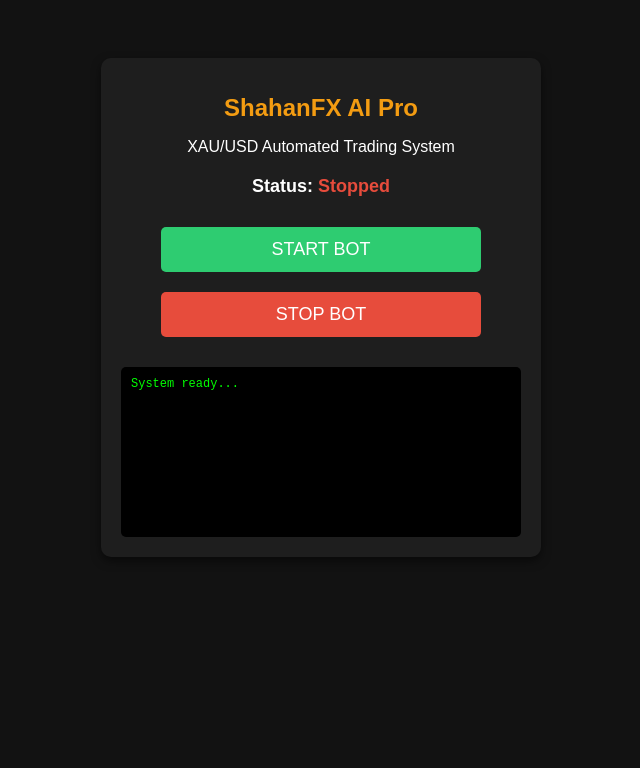
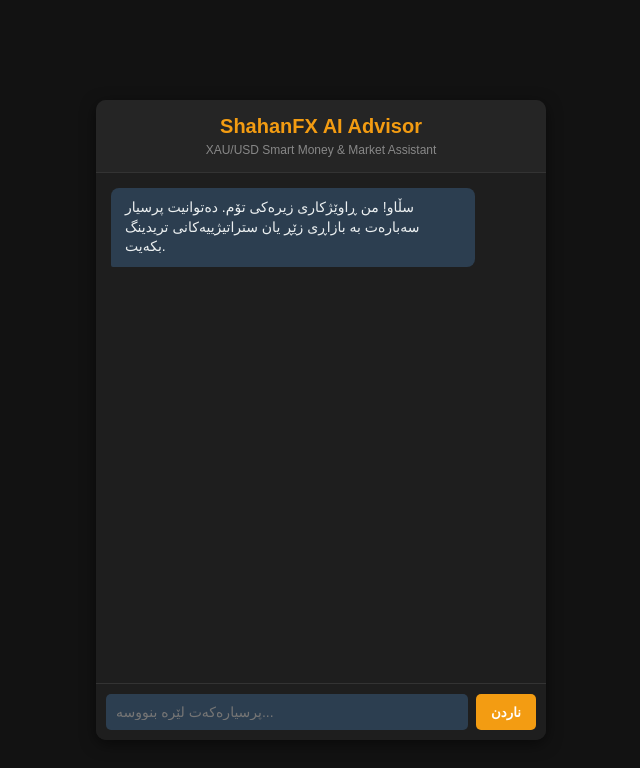
Before and after one commit to tradingshahan-sys/shahanmeta5, a website: page public/index.html in a window 1280 px wide. Shown: the whole page, without its empty margins (319-959 px from the left). Drawn offline with Linux system fonts and the light colour scheme.

Commit message:
Revamp index.html for ShahanFX AI Advisor chat interface
Updated the title and modified the layout to support a chat interface for the ShahanFX AI Advisor, including styles for chat messages and input.

```diff
--- a/public/index.html
+++ b/public/index.html
@@ -3,53 +3,72 @@
 <head>
     <meta charset="UTF-8">
     <meta name="viewport" content="width=device-width, initial-scale=1.0">
-    <title>ShahanFX AI Pro - Trading Bot</title>
+    <title>ShahanFX AI Advisor</title>
     <style>
-        body { font-family: Arial, sans-serif; background-color: #121212; color: #ffffff; text-align: center; padding: 50px; }
-        .container { max-width: 400px; margin: auto; background: #1e1e1e; padding: 20px; border-radius: 10px; box-shadow: 0 4px 10px rgba(0,0,0,0.5); }
-        h1 { color: #f39c12; font-size: 24px; }
-        .status { font-size: 18px; margin: 20px 0; font-weight: bold; }
-        .running { color: #2ecc71; }
-        .stopped { color: #e74c3c; }
-        button { padding: 12px 25px; font-size: 18px; border: none; border-radius: 5px; cursor: pointer; color: white; margin: 10px; width: 80%; }
-        .btn-start { background-color: #2ecc71; }
-        .btn-stop { background-color: #e74c3c; }
-        #log { margin-top: 20px; background: #000; padding: 10px; text-align: left; font-family: monospace; font-size: 12px; height: 150px; overflow-y: auto; border-radius: 5px; color: #00ff00; }
+        body { font-family: Arial, sans-serif; background-color: #121212; color: #ffffff; margin: 0; padding: 20px; display: flex; justify-content: center; align-items: center; height: 100vh; }
+        .chat-container { width: 100%; max-width: 450px; background: #1e1e1e; border-radius: 10px; box-shadow: 0 4px 15px rgba(0,0,0,0.5); display: flex; flex-direction: column; height: 80vh; overflow: hidden; }
+        .chat-header { background: #252525; padding: 15px; text-align: center; border-bottom: 1px solid #333; }
+        .chat-header h1 { color: #f39c12; font-size: 20px; margin: 0; }
+        .chat-header p { color: #888; font-size: 12px; margin: 5px 0 0 0; }
+        .chat-messages { flex: 1; padding: 15px; overflow-y: auto; display: flex; flex-direction: column; gap: 10px; font-size: 14px; }
+        .message { padding: 10px 14px; border-radius: 8px; max-width: 80%; line-height: 1.4; word-wrap: break-word; }
+        .user-message { background: #2ecc71; color: #fff; align-self: flex-end; border-bottom-right-radius: 2px; }
+        .ai-message { background: #2c3e50; color: #ecf0f1; align-self: flex-start; border-bottom-left-radius: 2px; }
+        .chat-input-area { display: flex; padding: 10px; background: #1e1e1e; border-top: 1px solid #333; }
+        .chat-input-area input { flex: 1; padding: 10px; border: none; border-radius: 5px; background: #2c3e50; color: #fff; font-size: 14px; outline: none; }
+        .chat-input-area button { background: #f39c12; color: #fff; border: none; padding: 10px 15px; margin-left: 8px; border-radius: 5px; cursor: pointer; font-weight: bold; }
+        .chat-input-area button:hover { background: #d68910; }
     </style>
 </head>
 <body>
-    <div class="container">
-        <h1>ShahanFX AI Pro</h1>
-        <p>XAU/USD Automated Trading System</p>
-        <div class="status" id="statusText">Status: <span class="stopped">Stopped</span></div>
-        <button class="btn-start" onclick="startBot()">START BOT</button>
-        <button class="btn-stop" onclick="stopBot()">STOP BOT</button>
-        <div id="log">System ready...</div>
+    <div class="chat-container">
+        <div class="chat-header">
+            <h1>ShahanFX AI Advisor</h1>
+            <p>XAU/USD Smart Money & Market Assistant</p>
+        </div>
+        <div class="chat-messages" id="chatMessages">
+            <div class="message ai-message">سڵاو! من ڕاوێژکاری زیرەکی تۆم. دەتوانیت پرسیار سەبارەت بە بازاڕی زێڕ یان ستراتیژییەکانی تریدینگ بکەیت.</div>
+        </div>
+        <div class="chat-input-area">
+            <input type="text" id="userInput" placeholder="پرسیارەکەت لێرە بنووسە..." onkeypress="handleKeyPress(event)">
+            <button onclick="sendMessage()">ناردن</button>
+        </div>
     </div>
 
     <script>
-        function logMessage(msg) {
-            const logBox = document.getElementById('log');
-            logBox.innerHTML += "<br>" + msg;
-            logBox.scrollTop = logBox.scrollHeight;
+        async function sendMessage() {
+            const inputField = document.getElementById('userInput');
+            const messageText = inputField.value.trim();
+            if (!messageText) return;
+
+            const chatMessages = document.getElementById('chatMessages');
+
+            // زیادکردنی نامەی بەکارهێنەر بۆ ڕوکار
+            chatMessages.innerHTML += `<div class="message user-message">${messageText}</div>`;
+            inputField.value = '';
+            chatMessages.scrollTop = chatMessages.scrollHeight;
+
+            // ناردنی داواکاری بۆ سێرڤەری ترموکس
+            try {
+                const response = await fetch('/api/chat', {
+                    method: 'POST',
+                    headers: { 'Content-Type': 'application/json' },
+                    body: JSON.stringify({ message: messageText })
+                });
+                const data = await response.json();
+
+                const reply = data.reply || data.analysis || "وەڵامێک نەدۆزراوەتەوە.";
+                chatMessages.innerHTML += `<div class="message ai-message">${reply}</div>`;
+            } catch (err) {
+                chatMessages.innerHTML += `<div class="message ai-message" style="color: #e74c3c;">[هەڵە] ناتوانرێت پەیوەندی بە سێرڤەرەوە بکرێت.</div>`;
+            }
+            chatMessages.scrollTop = chatMessages.scrollHeight;
         }
 
-        async function startBot() {
-            document.getElementById('statusText').innerHTML = 'Status: <span class="running">Running...</span>';
-            logMessage("[INFO] Bot started. Analyzing XAU/USD market...");
-
-            try {
-                const response = await fetch('/api/chat');
-                const data = await response.json();
-                logMessage("[AI ANALYSIS]: " + JSON.stringify(data.analysis).substring(0, 100) + "...");
-            } catch (err) {
-                logMessage("[ERROR] Failed to fetch AI analysis.");
+        function handleKeyPress(event) {
+            if (event.key === 'Enter') {
+                sendMessage();
             }
-        }
-
-        function stopBot() {
-            document.getElementById('statusText').innerHTML = 'Status: <span class="stopped">Stopped</span>';
-            logMessage("[INFO] Bot stopped by user.");
         }
     </script>
 </body>
```
